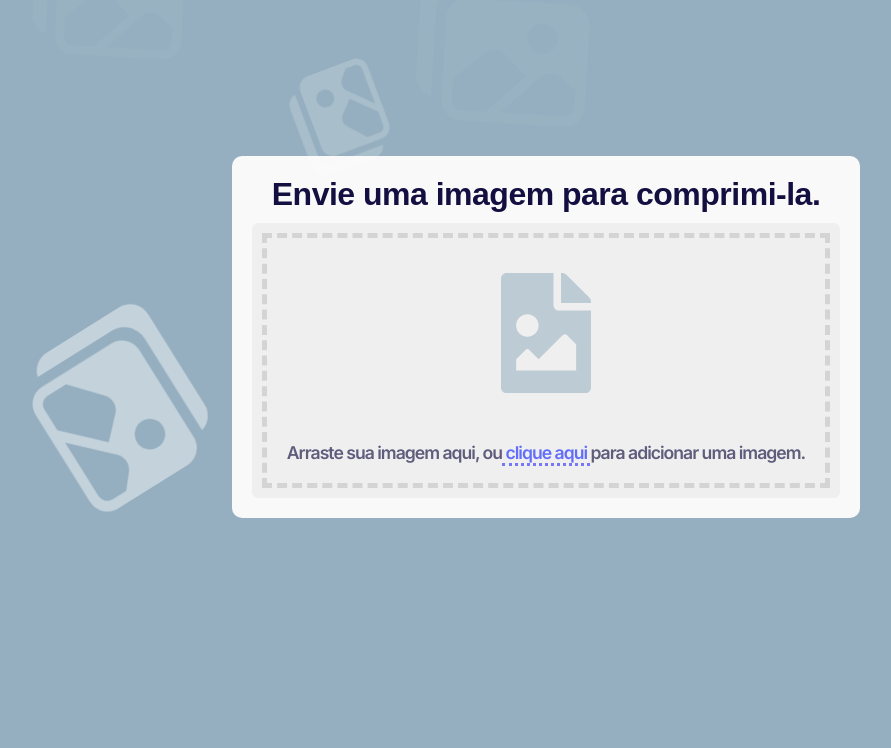
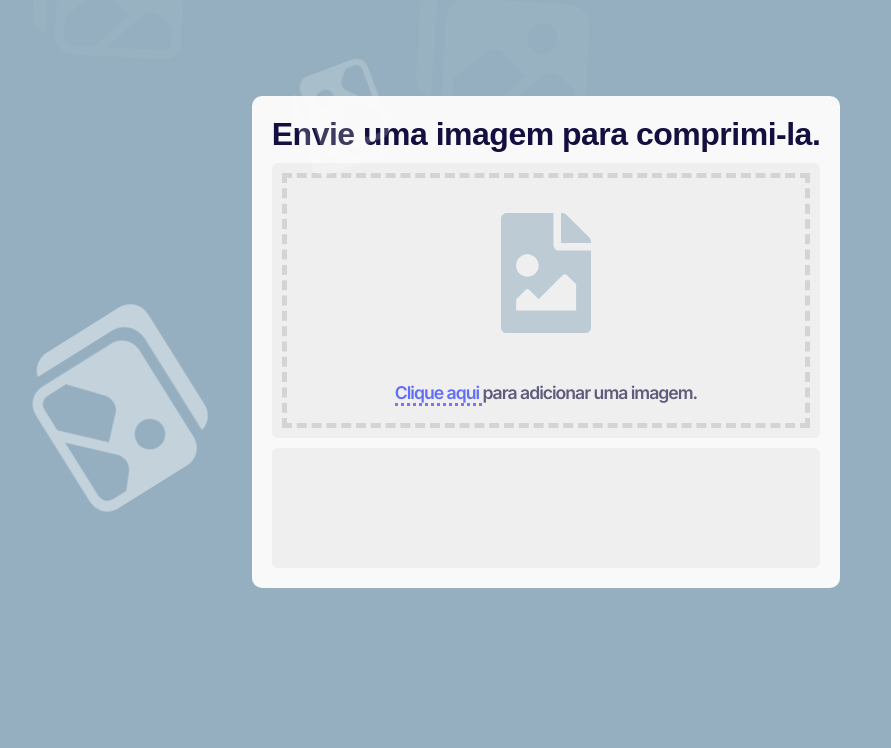
Before and after one commit to Eduardo-Souza-Dev/simple-image-compressor, a Next.js app in the folder image-compressor/: page / in a window 1280 px wide. Shown: the top 748 px of the page, without its empty margins (94-985 px from the left). Built offline with nearby package versions, Linux system fonts and the light colour scheme.

Commit message:
Atualizando carregamento de imagens no front

```diff
--- a/image-compressor/src/app/globals.css
+++ b/image-compressor/src/app/globals.css
@@ -105,7 +105,6 @@ a {
 .wrapper {
   margin: auto;
   max-width: 640px;
-  padding-top: 60px;
   text-align: center;
 }
 
@@ -130,6 +129,39 @@ h1 {
   background-color: rgb(239, 239, 239);
   border-radius: 6px;
   padding: 10px;
+}
+
+/* Estilo geral para os elementos */
+#upload-container .border-container {
+  transition: all 0.3s ease-in-out;
+}
+
+#upload-container .border-container .icons {
+  transition: all 0.3s ease-in-out;
+}
+
+#upload-container .border-container p a {
+  transition: color 0.3s ease-in-out;
+}
+
+#upload-container:hover .border-container {
+  background-color: #f0f0f0;
+  border-color: #007BFF;
+}
+
+#upload-container:hover .border-container .icons {
+  transform: scale(1.1);
+  color: #007BFF;
+}
+
+#upload-container:hover .border-container p a {
+  color: #007BFF;
+}
+
+
+.border-container:hover{
+  cursor: pointer;
+  background-color: #130f4030;
 }
 
 .border-container {
--- a/image-compressor/src/app/page.tsx
+++ b/image-compressor/src/app/page.tsx
@@ -11,32 +11,16 @@ import { useEffect, useState } from "react";
 
 
 export default function Home() {
-  const [ file, setFile ] = useState('');
-  let dragged;
-  useEffect(() =>{
-    setFile(document.getElementsByClassName("upload-container"));
+  const [ file, setFile ] = useState([]);
 
-    if(file[0] !== undefined){
-      file[0].addEventListener('dragenter', (event) =>{
-        file[0].style.backgroundColor = '#130f4030';
-      });
+  function handleFile(event){
+    const fileValue = event.target.files
+    setFile(fileValue);
+  }
 
-      file[0].addEventListener('dragstart', (event) =>{
-        file[0].style.backgroundColor = '#130f4030';
-      });
+  let result = Object.entries(file);
 
-      file[0].addEventListener('dragleave', (event) =>{
-        file[0].style.backgroundColor = '#efefef';
-      });
-
-      file[0].addEventListener('dragend', (event) =>{
-        file[0].style.backgroundColor = '#efefef';
-      });
-    }
-
-  })
-
-
+  console.log(result);
 
 
   // const []
@@ -73,10 +57,24 @@ export default function Home() {
               style={{margin: '15px'}}
               size={120} />
               </div>
-              <input style={{display:'none'}} type="file" id="file-upload" multiple/>
-              <p>Arraste sua imagem aqui, ou
-                <a href="#" id="file-browser"> <label style={{cursor:'pointer'}} for="file-upload"> clique aqui</label> </a> para adicionar uma imagem.</p>
+              <input  action={'/myImageRoute'}
+                      accept='.png,.jpg,.jpeg,.webp'
+                      withCredentials={true}
+                      style={{display:'none'}}
+                      onChange={handleFile}
+                      type="file"
+                      id="file-upload"
+                      multiple/>
+              <p>
+                <a href="#" id="file-browser"> <label style={{cursor:'pointer'}} for="file-upload"> Clique aqui</label> </a> para adicionar uma imagem.</p>
             </div>
+          </div>
+          <div class="upload-container" id="images_container" style={{marginTop:'10px', justifyContent:'start', display:'flex', flexWrap:'wrap', overflowY:'scroll', height:'120px', overflowX:'none'}}>
+            {
+              result.map((item, index) => (
+                <img style={{border:'3px solid #007BFF',margin:'5px'}} src={URL.createObjectURL(item[1])} width="100" height="100"></img>
+              ))
+            }
           </div>
         </div>
       </div>
```
Also changed, not shown: image-compressor/src/app/page.module.css (line endings or trailing spaces).
